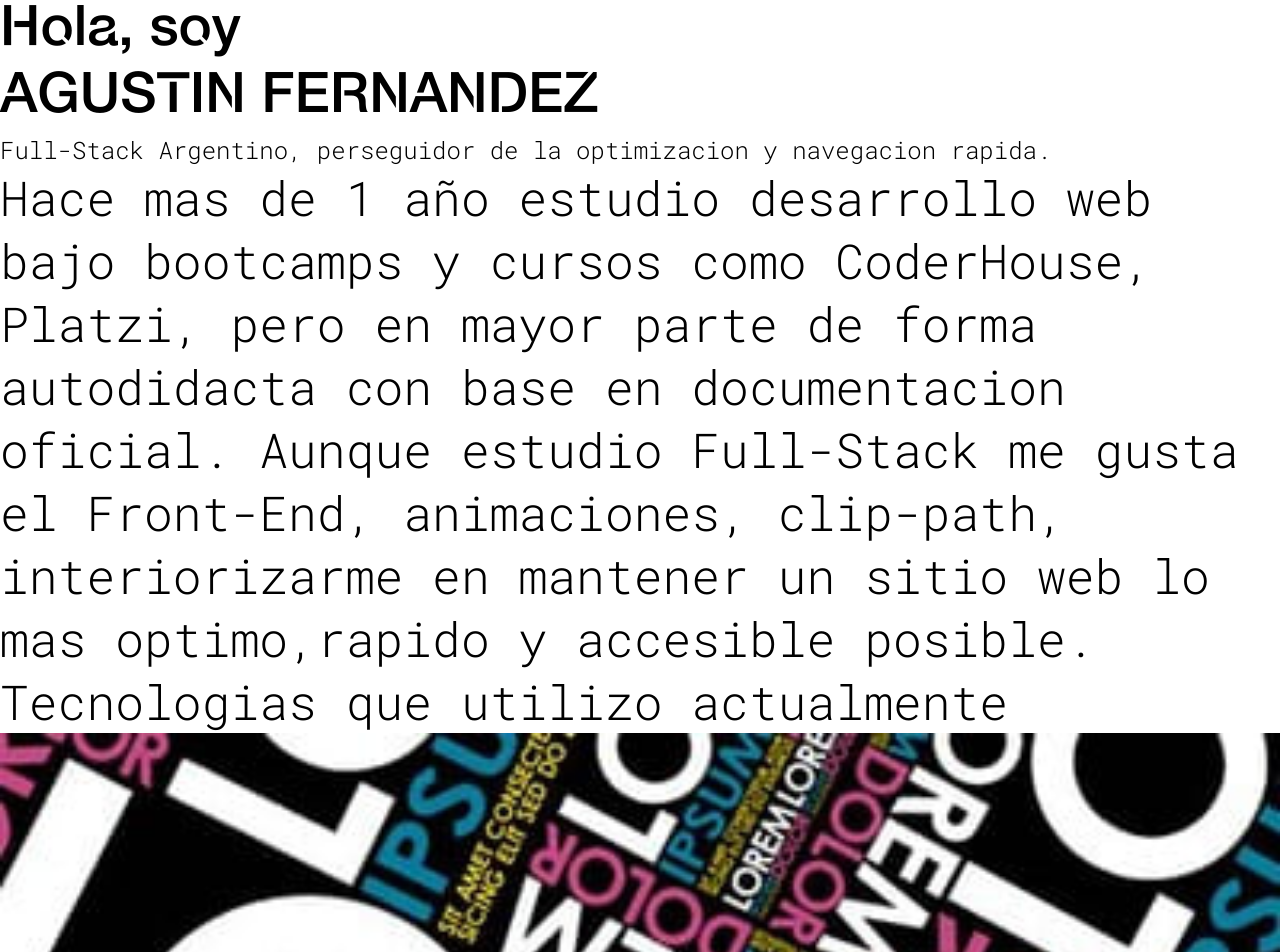
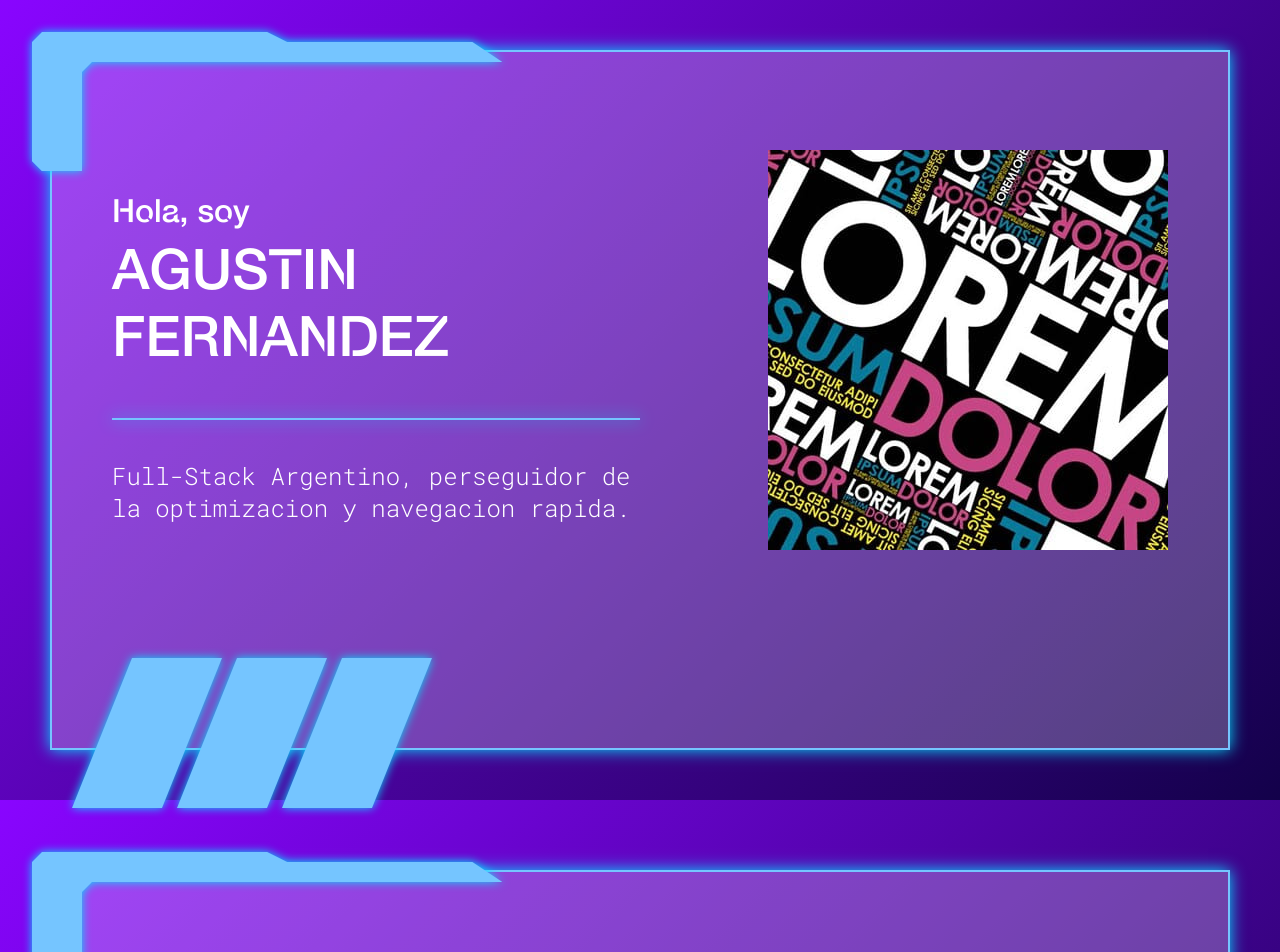
Before and after one commit to AgusCFx/Portfolio_v2, a React (Vite) app: page / in a window 1280 px wide. Shown: the top 952 px of the page. Built offline with nearby package versions, Linux system fonts and the light colour scheme.

Commit message:
jsx present, NeonBox init, header finish

```diff
--- a/src/App.css
+++ b/src/App.css
@@ -0,0 +1,7 @@
+body{
+    background: linear-gradient(135deg, var(--violeta) 0%, var(--azul) 100%) ;
+    background-attachment: fixed;
+    background-position: center;
+    background-repeat: no-repeat;
+    background-size: cover;
+}
--- a/src/App.jsx
+++ b/src/App.jsx
@@ -1,4 +1,5 @@
 import './App.css'
+import { BoxNeon } from './components/box_neon/BoxNeon'
 import { About } from './layout/About/About'
 import { Footer } from './layout/Footer/Footer'
 import { Home } from './layout/Home/Home'
@@ -8,10 +9,10 @@ function App() {
   return (
 
     <div className="App">
-      <Home/>
-      <About/>
-      <Projects/>
-      <Footer/>
+      <BoxNeon component={<Home/>} rhomb={true}/>
+      <BoxNeon component={<About/>} />
+      <BoxNeon component={<Projects/>}/>
+      <BoxNeon component={<Footer/>}/>
     </div>
   )
 }
--- /dev/null
+++ b/src/components/box_neon/BoxNeon.jsx
@@ -0,0 +1,18 @@
+import './boxNeon.css'
+
+export const BoxNeon = ({component, rhomb}) => {
+    return(
+        <div className="boxNeon">
+            <div className="neonLeftUp__container">
+                <div className="neonLeftUp"></div>
+            </div>
+            {component}
+            {rhomb && <div className="neonsRhomb">
+                    <div className="neonsRhomb__Rhomb rhomb1" />
+                    <div className="neonsRhomb__Rhomb rhomb2" />
+                    <div className="neonsRhomb__Rhomb rhomb3" />
+                </div>
+            }
+        </div>
+    )
+}
--- /dev/null
+++ b/src/components/box_neon/boxNeon.css
@@ -0,0 +1,54 @@
+.boxNeon{
+    margin: 50px;
+    margin-bottom: 120px;
+    padding: 50px;
+    padding-bottom: 100px;
+    min-height: calc(100vh - 100px);
+    position: relative;
+    display: flex;
+    justify-content: center;
+    align-items: center;
+    background-color: rgba(255, 255, 255, 0.25);
+    border: 2px solid var(--celeste);
+    box-shadow: 0 0 15px var(--cyan)
+}
+
+.neonLeftUp__container{
+    position: absolute;
+    top: -20px;
+    left: -20px;
+    width: 40%;
+    height: 20%;
+    filter: drop-shadow(0px 0 5px var(--cyan))
+}
+.neonLeftUp{
+    width: 100%;
+    height: 100%;
+    background-color: var(--celeste);
+    clip-path: polygon(10px 0%, 50% 0%, calc(50% + 20px) 10px, calc(100% - 30px) 10px, 100% 30px, 60px 30px, 50px 40px, 50px 100%, 10px 100%, 0% calc(100% - 10px), 0% 10px);
+}
+
+.neonsRhomb{
+    position: absolute;
+    bottom: -60px;
+    left: 20px;
+    width: 150px;
+    height: 150px;
+    filter: drop-shadow(0px 0 5px var(--cyan))
+}
+.neonsRhomb__Rhomb{
+    position: absolute;
+    width: 150px;
+    height: 150px;
+    background-color: var(--celeste);
+    clip-path: polygon(40% 0%, 100% 0%, 60% 100%, 0% 100%);
+}
+.rhomb1{
+    left: 0px
+}
+.rhomb2{
+    left: 105px;
+}
+.rhomb3{
+    left: 210px
+}
--- a/src/index.css
+++ b/src/index.css
@@ -4,6 +4,13 @@
   -webkit-font-smoothing: antialiased;
   -moz-osx-font-smoothing: grayscale;
   -webkit-text-size-adjust: 100%;
+  --azul: #13014A;
+  --morado: #6005B1;
+  --violeta: #8905FF;
+  --celeste: #75C5FF;
+  --cyan: #00E0FF;
+  --fucsia: #FF00E5;
+  --rosa: #FF5EEF;
 }
 @font-face {
   font-family: 'Servetica-Medium';
@@ -18,19 +25,22 @@ h1{
   font-size: clamp(3rem, -.5rem + 5vw, 3.5rem);
   font-family: 'Servetica-Medium';
 }
+/* h2{
+  font-size: clamp(2.5rem, -.5rem + 4.5vw, 3rem);
+  font-family: 'RobotoMono-Light';
+} */
 h2{
-  font-size: clamp(2.5rem, -.5rem + 4.5vw, 3rem);
+  font-size: clamp(1.5rem, -.5rem + 3.5vw, 2rem);
   font-family: 'RobotoMono-Light';
 }
 h3{
-  font-size: clamp(2rem, -.5rem + 4vw, 2.5rem);
-  font-family: 'RobotoMono-Light';
-}
-h4{
-  font-size: clamp(1.5rem, -.5rem + 3.5vw, 2rem);
+  font-size: clamp(1rem, -.5rem + 3vw, 1.5rem);
   font-family: 'RobotoMono-Light';
 }
 p{
   font-size: clamp(1rem, -.5rem + 3vw, 1.5rem);
   font-family: 'RobotoMono-Light';
 }
+h1, h2, h3, h4, h5, h6, p{
+  color: White;
+}
--- a/src/layout/About/About.jsx
+++ b/src/layout/About/About.jsx
@@ -2,9 +2,9 @@ export const About = () => {
   return (
     <section className="about">
       <div className="about__aboutMe">
-			  <h2>Hace mas de 1 año estudio desarrollo web bajo bootcamps y cursos como CoderHouse, Platzi, pero en mayor parte de forma autodidacta con base en documentacion oficial.
+			  <p>Hace mas de 1 año estudio desarrollo web bajo bootcamps y cursos como CoderHouse, Platzi, pero en mayor parte de forma autodidacta con base en documentacion oficial.
 			  Aunque estudio Full-Stack me gusta el Front-End, animaciones, clip-path, interiorizarme en mantener un sitio web lo mas optimo,rapido y accesible posible.
-			  </h2>
+			  </p>
       </div>
 			<hr/>
       <div className="about__techs">
--- a/src/layout/Home/Home.jsx
+++ b/src/layout/Home/Home.jsx
@@ -1,7 +1,10 @@
+import './home.css'
+import Lorem from '/assets/images/lorem-ipsum.jpg'
+
 export const Home = () => {
   return (
     <header>
-      <div className="container">
+      <div className="home">
         <div className="home__presentation">
           <h1 className="presentation">
             <span className="presentation__init">Hola, soy </span><br/>AGUSTIN FERNANDEZ
@@ -11,6 +14,9 @@ export const Home = () => {
             Full-Stack Argentino, perseguidor de la optimizacion y navegacion rapida.
           </p>
         </div>
+        <div className="home__image">
+          <img src={Lorem} alt="" />
+        </div>
       </div>
     </header>
   )
--- a/src/layout/Home/home.css
+++ b/src/layout/Home/home.css
@@ -0,0 +1,30 @@
+header{
+    height: 100%;
+    /* max-height: 100%; */
+    max-width: 100%;
+}
+.home{
+    display: flex;
+    flex-wrap: wrap-reverse;
+    justify-content: space-between;
+    align-items: center;
+    /* max-height: 100%; */
+    height: 100%;
+    max-width: 100%;
+    padding: 0 10px 50px 10px;
+}
+.home__presentation{
+    width: 50%;
+}
+.presentation__init{
+    font-size: 2rem;
+}
+hr{
+    margin: 40px 0;
+    height: 2px;
+    background-color: var(--celeste);
+    box-shadow: 0 0 15px var(--cyan);
+}
+.home__image{
+    max-width: 100%;
+}
```
Also changed, not shown: 1 other file (tests, documents, lock files or other folders).
